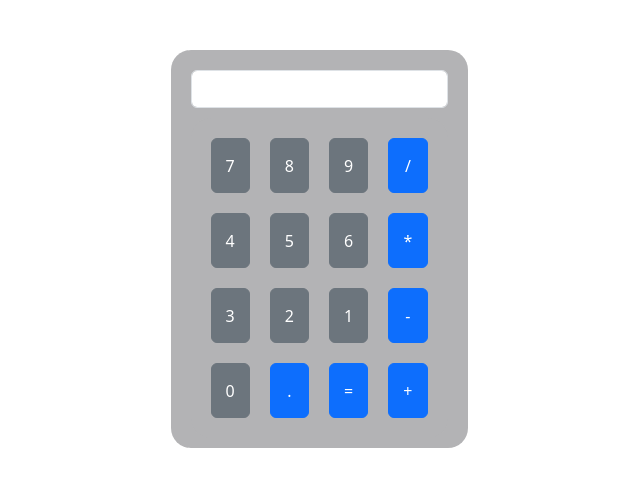
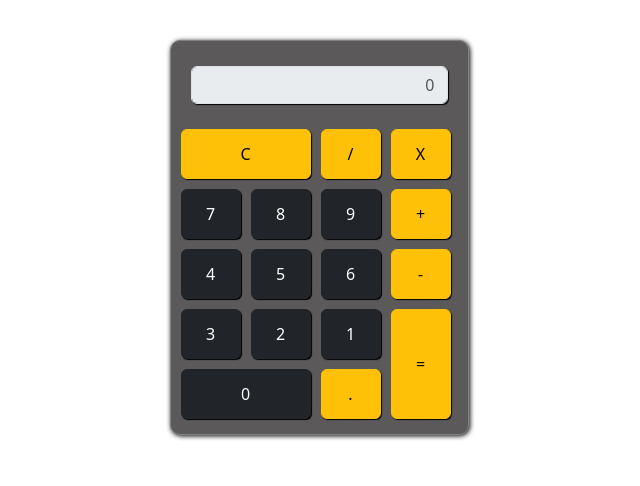
Before and after one commit to gabriella-muniz/calculadora, a plain HTML site: page index.html in a window 1280 px wide. Shown: the whole page, without its empty margins (321-961 px from the left). Drawn offline with nearby package versions, Linux system fonts and the light colour scheme.

Commit message:
Melhoria do projeto

```diff
--- a/index.html
+++ b/index.html
@@ -3,57 +3,75 @@
 <head>
     <meta charset="UTF-8">
     <meta name="viewport" content="width=device-width, initial-scale=1.0">
-    <title>Bootstrap demo</title>
+    <title>Calculadora</title>
+    <link rel="stylesheet" href="style.css">
     <link href="https://cdn.jsdelivr.net/npm/bootstrap@5.3.2/dist/css/bootstrap.min.css" rel="stylesheet" integrity="sha384-T3c6CoIi6uLrA9TneNEoa7RxnatzjcDSCmG1MXxSR1GAsXEV/Dwwykc2MPK8M2HN" crossorigin="anonymous">
-    <link rel="stylesheet" href="style.css">
 </head>
 <body>
+    <div class="section calculadora">
+        <input id="resultado" type="text" class="form-control resultado" placeholder="0" disabled="disabled">
 
-        <div class=" section calculadora">
-            <input type="text" id="display" class="form-control" readonly>
 
-            <div class="botao">
-                <button onclick="getValue(this)" type="button" class="btn btn-secondary">7</button>
-                <button onclick="getValue(this)" type="button" class="btn btn-secondary">8</button>
-                <button onclick="getValue(this)" type="button" class="btn btn-secondary">9</button>
-                <button onclick="getValue(this)" type="button" class="btn btn-primary">/</button>
-                <button onclick="getValue(this)" type="button" class="btn btn-secondary">4</button>
-                <button onclick="getValue(this)" type="button" class="btn btn-secondary">5</button>
-                <button onclick="getValue(this)" type="button" class="btn btn-secondary">6</button>
-                <button onclick="getValue(this)" type="button" class="btn btn-primary">*</button>
-                <button onclick="getValue(this)" type="button" class="btn btn-secondary">3</button>
-                <button onclick="getValue(this)" type="button" class="btn btn-secondary">2</button>
-                <button onclick="getValue(this)" type="button" class="btn btn-secondary">1</button>
-                <button onclick="getValue(this)" type="button" class="btn btn-primary">-</button>
-                <button onclick="getValue(this)" type="button" class="btn btn-secondary">0</button>
-                <button onclick="getValue(this)" type="button" class="btn btn-primary">.</button>
-                <button onclick="getValue(this)" type="button" class="btn btn-primary">=</button>
-                <button onclick="getValue(this)" type="button" class="btn btn-primary">+</button>
+            <div class="linha">
+                <button onclick="calcular('acao', 'c')" type="button" class="btn btn-warning reset ">C</button>
+                <button onclick="calcular('acao', '/')" type="button" class="btn btn-warning">/</button>
+                <button onclick="calcular('acao', '*')" type="button" class="btn btn-warning">X</button>
             </div>
+
+            <div class="linha">
+                <button onclick="calcular('valor', '7')" type="button" class="btn btn-dark">7</button>
+                <button onclick="calcular('valor', '8')" type="button" class="btn btn-dark">8</button>
+                <button onclick="calcular('valor', '9')" type="button" class="btn btn-dark">9</button>
+                <button onclick="calcular('acao', '+')" type="button" class="btn btn-warning">+</button>
+            </div>
+
+            <div class="linha">
+                <button onclick="calcular('valor', '4')" type="button" class="btn btn-dark">4</button>
+                <button onclick="calcular('valor', '5')" type="button" class="btn btn-dark">5</button>
+                <button onclick="calcular('valor', '6')" type="button" class="btn btn-dark">6</button>
+                <button onclick="calcular('acao', '-')" type="button" class="btn btn-warning">-</button>
+            </div>
+
+            <div class="linha">
+                <button onclick="calcular('valor', '3')" type="button" class="btn btn-dark">3</button>
+                <button onclick="calcular('valor', '2')" type="button" class="btn btn-dark">2</button>
+                <button onclick="calcular('valor', '1')" type="button" class="btn btn-dark ">1</button>
+                <button onclick="calcular('acao', '=')" type="button" class="btn btn-warning enter">=</button>
+
+            </div>
+
+            <div class="linha" style="margin-top: -60px;">
+                <button onclick="calcular('valor', '0')" type="button" class="btn btn-dark zero">0</button>
+                <button onclick="calcular('acao', '.')" type="button" class="btn btn-warning">.</button>
+            </div>
+
+
 
 
     </div>
 
     <script>
-        function getValue(element) {
-        const display = document.getElementById('display');
-        const currentValue = display.value;
-        const buttonValue = element.innerHTML;
+        function calcular(tipo, valor) {
+            if (tipo === 'acao') {
+                if (valor === 'c') {
 
-    if (buttonValue === '=') {
+                    document.getElementById('resultado').value = '';
+                } else if (valor === '+' || valor === '-' || valor === '*' || valor === '/' || valor === ".") {
+                    document.getElementById('resultado').value += valor;
+                } else if (valor === '=') {
                     try {
-            const result = eval(currentValue);
-            display.value = result;
+                        const valorCampo = eval(document.getElementById('resultado').value);
+                        document.getElementById('resultado').value = valorCampo;
                     } catch (error) {
-            display.value = 'Erro';
+                        document.getElementById('resultado').value = 'Erro';
                     }
-    } else {
-        display.value = currentValue + buttonValue;
+                }
+            } else if (tipo === 'valor') {
+                document.getElementById('resultado').value += valor;
             }
         }
     </script>
 
     <script src="https://cdn.jsdelivr.net/npm/bootstrap@5.3.2/dist/js/bootstrap.bundle.min.js" integrity="sha384-C6RzsynM9kWDrMNeT87bh95OGNyZPhcTNXj1NW7RuBCsyN/o0jlpcV8Qyq46cDfL" crossorigin="anonymous"></script>
-    </main>
 </body>
 </html>
--- a/style.css
+++ b/style.css
@@ -8,29 +8,49 @@ body{
     justify-content: center;
     margin-top: 50px;
 }
-div{
-    background-color: rgb(179, 179, 181);
+.calculadora{
+    margin-top: 40px;
+    border: solid 1px #848181;
     padding: 20px;
-    border-radius: 20px;
+    background-color: rgb(91, 89, 89);
+    border-radius: 10px;
+    box-shadow: 1px 1px 5px #000;
 }
 
 .section{
-    padding: 20px 20px;
+    padding: 0px 20px;
     padding-bottom: 10px;
 }
 
-.botao{
-    margin-top: 10px;
-    height: 20rem;
-    display: grid;
-    grid-template-columns: repeat(4, 1fr);
-    grid-template-rows: repeat(4, 1fr);
-    gap: 20px;}
+.resultado{
+    text-align: right;
+    font-size: 20px;
+    margin-top: 25px;
+    margin-bottom: 20px;
+    border: solid 1px #000;
+    box-shadow: 1px 1px 1px #000;
+}
 
+.linha{
+    display: flex;
+    flex-wrap: wrap;
+    margin-right: -15px;
+    margin-left: -15px;
+}
 
-.calculadora> button{
-    font-size: 18px;
-    padding: 10px 20px;
-    border-radius: 5px;
+.btn{
+    background-color: #000;
+    width: 60px;
+    height: 50px;
+    margin: 5px;
+    box-shadow: 1px 1px 1px #000;
     cursor: pointer;
 }
+
+.enter {
+    height: 110px;
+}
+
+.reset,.zero{
+    width: 130px;
+}
```
Also changed, not shown: 1 other file. Lines whose indentation alone changed are shown as unchanged.
